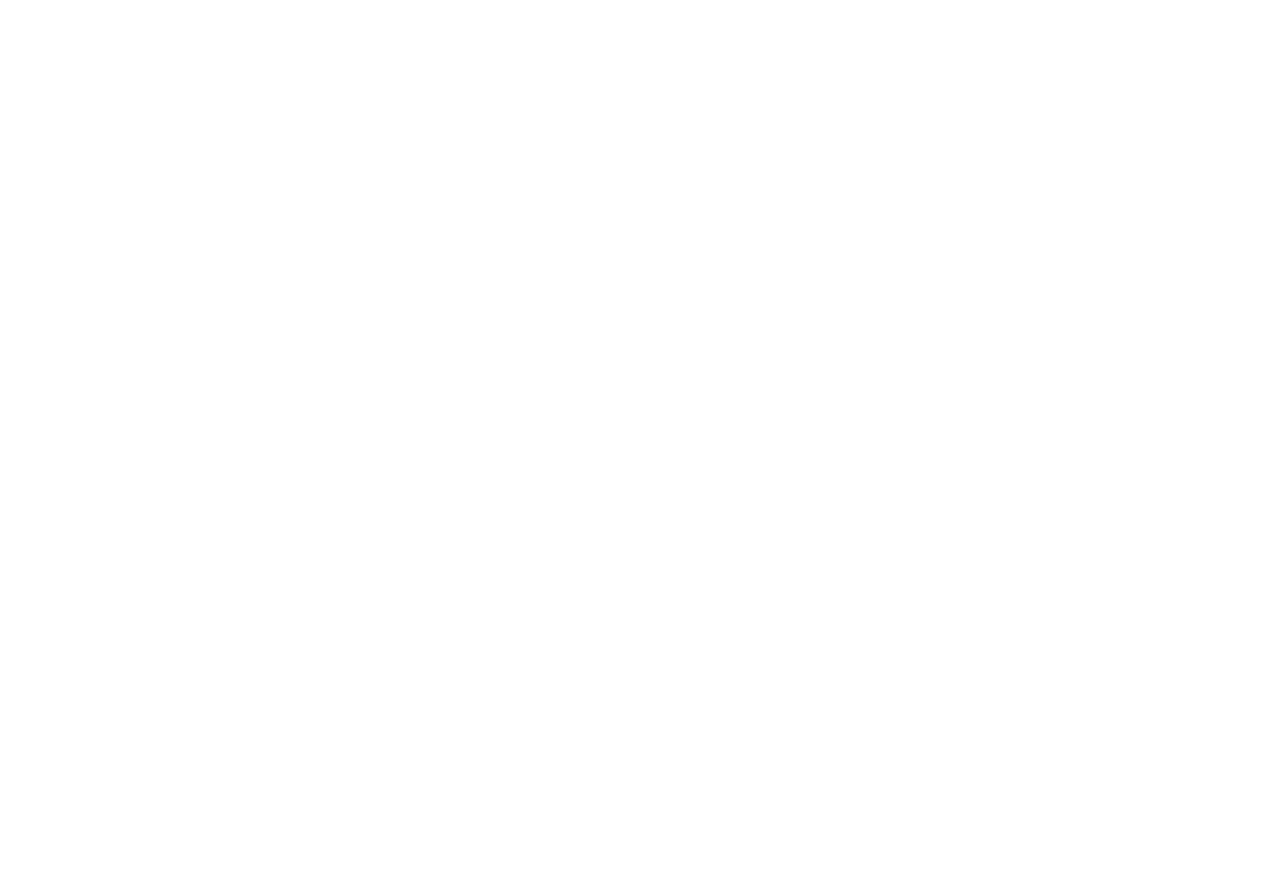
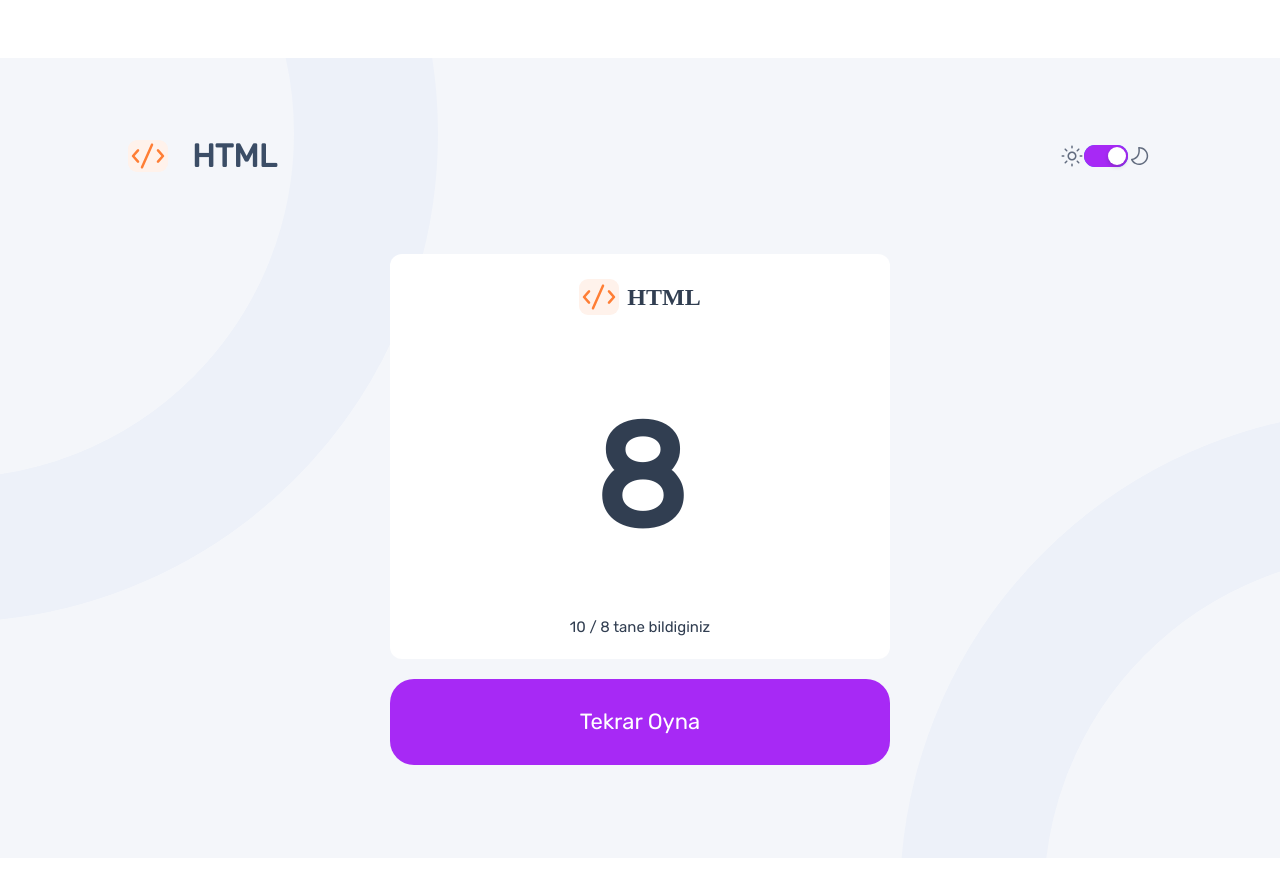
Before and after one commit to BerkayCongal/QuizApp, a React (Vite) app: page /system in a window 1280 px wide. Shown: the part 1000-1896 px from the top of the page. Before the commit the page ends 1059 px from the top, so only its background shows below. Built offline with nearby package versions, Linux system fonts and the light colour scheme.

Commit message:
desingsystem  yapıldı  tekrar oyna yapıldı..

```diff
--- /dev/null
+++ b/src/components/Accesdata.jsx
@@ -0,0 +1,35 @@
+const dataAcces = [
+    {
+        soru: "1.Orhan Hocanin kullandığı en çok .png hangisidir. ",
+
+        cevap: {
+            a: "kedi.png",
+            b: "beyaz-araba.png",
+            c: "siyah-köpek.png",
+            d: "siyah-Kopke.png",
+        }
+    },
+    {
+        soru: "2. Konu konusulurken ihtinaile  simdi ne yapıyoruz diyen kişi kimdir:D",
+
+        cevap:{
+            a:"Mertcan",
+            b: "Koray",
+            c: "RTE",
+            d:"cihan",
+        }
+    },
+    {
+        soru:"3. Derslerde uyuyan kimdir",
+
+        cevap: {
+            a:"berkay degil",
+            b:"kesinlikle berkay degil",
+            c:"yok canım ne uyuması",
+            d:"içim geçmiş",
+        }
+
+    }
+]
+
+export default dataAcces;
--- a/src/index.css
+++ b/src/index.css
@@ -393,3 +393,45 @@
         border-radius: 9px;
     }
 }
+
+
+.quiz-score {
+    text-align: center;
+}
+
+.quiz {
+    display: flex;
+    flex-direction: column;
+    align-items: center;
+    background-color: #FFF;
+    width: 500px;
+    margin: auto;
+    gap: 30px;
+    margin-bottom: 20px;
+    border-radius: 12px;
+    color: var(--clr-navdrk);
+
+    & .quiz-html {
+        display: flex;
+        gap: 8px;
+        margin-block: 25px;
+    }
+
+    & .quiz-html img {
+        background-color: hsla(22, 100%, 96%, 1);
+        padding: 3px;
+        border-radius: 9px;
+    }
+
+    & p {
+        padding-bottom: 20px;
+        font-family: var(--ff-rubik);
+        font-size: 15px;
+    }
+
+    & h1 {
+        font-size: 144px;
+        font-family: var(--ff-rubik);
+        color: var(--clr-navdrk);
+    }
+}
--- a/src/pages/Css.jsx
+++ b/src/pages/Css.jsx
@@ -21,7 +21,7 @@
                         <button className="allbutton" style={ panel ?  {backgroundColor: "var(--clr-nav)",color: "var(--clr-white"} : {backgroundColor: "var(--clr-white)",color: "var(--clr-nav"}} ><span>C</span>{x.cevap.c} <img src="/src/img/False.svg" alt="" /></button>
                         <button className="allbutton" style={ panel ?  {backgroundColor: "var(--clr-nav)",color: "var(--clr-white"} : {backgroundColor: "var(--clr-white)",color: "var(--clr-nav"}} ><span>D</span>{x.cevap.d} <img src="/src/img/False.svg" alt="" /></button>
                         <div className="system">
-                        <button className="btn">Button Hover</button>
+                        <button className="btn">Devam</button>
                         </div>
                     </div>
             </>
--- a/src/pages/Desingsystem.jsx
+++ b/src/pages/Desingsystem.jsx
@@ -1,7 +1,12 @@
 import React from 'react';
-import { Switch } from 'antd';
 import Darknight from '../components/Darknight';
+import { useState } from 'react';
 export default function System() {
+    const  [panel,setPanel ] = useState(false)
+
+    function drknghPanel() {
+        setPanel(!panel)
+    }
 
     return (
         <div className="system-main">
@@ -31,6 +36,31 @@
             <img src="/src/img/Moon.svg" alt="" />
             </div>
 
+        <div className='quiz-soon'>
+            <div className="container" style={ panel ? {backgroundColor: "#313E51"} : {backgroundImage:"url(/src/img/back.svg)"}}>
+                <div className='menü-container'>
+                    <div className= {panel ? "dark" : "night"}  style={{display: "flex",justifyContent: "space-between", margin: "auto"}} >
+                        <div className="quiz-html">
+                        <h1 style={ panel ?  {color: "var(--clr-white"} : {color: "var(--clr-nav"}}> <img src="/src/img/Html.svg" alt="" />HTML</h1>
+                        </div>
+                        <div className="dark-night">
+                            <img src="/src/img/Suun.svg" alt="" />
+                                <Darknight onChange={() => drknghPanel()}/>
+                                <img src="/src/img/Moon.svg" alt="" />
+                        </div>
+                    </div>
+                    <div className='quiz-score'>
+                        <div className='quiz'>
+                        <h2 className='quiz-html' > <img src="/src/img/Html.svg" alt="" />HTML</h2>
+                        <h1>8</h1>
+                        <p>10 / 8 tane bildiginiz</p>
+                        </div>
+                        <button className="btn"> Tekrar Oyna</button>
+                    </div>
+                </div>
+            </div>
+            </div>
+
         </div>
     )
 }
--- a/src/pages/Home.jsx
+++ /dev/null
@@ -1,9 +0,0 @@
-
-export default function Home() {
-
-    return(
-        <>
-            <h2 className="x">asdasdsd</h2>
-        </>
-    )
-}
--- a/src/pages/Html.jsx
+++ b/src/pages/Html.jsx
@@ -22,7 +22,7 @@
                     <button className="allbutton"style={ panel ?  {backgroundColor: "var(--clr-nav)",color: "var(--clr-white"} : {backgroundColor: "var(--clr-white)",color: "var(--clr-nav"}} ><span>C</span>{x.cevap.c}<img src="/src/img/False.svg" alt="" /></button>
                     <button className="allbutton"style={ panel ?  {backgroundColor: "var(--clr-nav)",color: "var(--clr-white"} : {backgroundColor: "var(--clr-white)",color: "var(--clr-nav"}} ><span>D</span>{x.cevap.d} <img src="/src/img/False.svg" alt="" /></button>
                 <div className="system">
-                    <button className="btn">X</button>
+                    <button className="btn">Devam</button>
                 </div>
             </div>
           </>
--- a/src/pages/Javascript.jsx
+++ b/src/pages/Javascript.jsx
@@ -22,7 +22,7 @@
                     <button className="allbutton" style={ panel ?  {backgroundColor: "var(--clr-nav)",color: "var(--clr-white"} : {backgroundColor: "var(--clr-white)",color: "var(--clr-nav"}} ><span>C</span>{x.cevap.c} <img src="/src/img/False.svg" alt="" /></button>
                     <button className="allbutton" style={ panel ?  {backgroundColor: "var(--clr-nav)",color: "var(--clr-white"} : {backgroundColor: "var(--clr-white)",color: "var(--clr-nav"}} ><span>D</span>{x.cevap.d} <img src="/src/img/False.svg" alt="" /></button>
                     <div className="system">
-                    <button className="btn">Button Hover</button>
+                    <button className="btn">Devam</button>
                     </div>
                     {/* aria-selected="false" */}
                 </div>
--- a/src/pages/Menu.jsx
+++ b/src/pages/Menu.jsx
@@ -27,7 +27,7 @@
                     <div className='selected-container'>
                         <button className='slc-btn' onClick={()=>(window.location = "/Html")} style={ panel ?  {backgroundColor: "var(--clr-nav)",color: "var(--clr-white"} : {backgroundColor: "var(--clr-white)",color: "var(--clr-nav"}}><span className='html-btn'><img src="/src/img/Html.svg" alt="" /></span>HTML</button>
                         <button className='slc-btn' onClick={()=>(window.location = "/Css")} style={ panel ?  {backgroundColor: "var(--clr-nav)",color: "var(--clr-white"} : {backgroundColor: "var(--clr-white)",color: "var(--clr-nav"}}><span className='css-btn'><img src="/src/img/css.svg" alt="" /></span>CSS</button>
-                        <button className='slc-btn' onClick={()=> (window.location = "/Js")} style={ panel ?  {backgroundColor: "var(--clr-nav)",color: "var(--clr-white"} : {backgroundColor: "var(--clr-white)",color: "var(--clr-nav"}}><span className='js-btn'><img src="/src/img/Js.svg" alt="" /></span>Javascript</button>
+                        <button className='slc-btn' onClick={()=> (window.location = "/Javascript")} style={ panel ?  {backgroundColor: "var(--clr-nav)",color: "var(--clr-white"} : {backgroundColor: "var(--clr-white)",color: "var(--clr-nav"}}><span className='js-btn'><img src="/src/img/Js.svg" alt="" /></span>Javascript</button>
                         <button className='slc-btn' onClick={()=>(window.location = "/Accessibility")} style={ panel ?  {backgroundColor: "var(--clr-nav)",color: "var(--clr-white"} : {backgroundColor: "var(--clr-white)",color: "var(--clr-nav"}}><span className='acces-btn'><img src="/src/img/accesibility.svg" alt=""/></span>Accessibility</button>
                     </div>
                 </div>
```
Also changed, not shown: src/pages/Accessibility.jsx (+26 -15 lines), src/router/index.jsx (+1 -7 lines).
